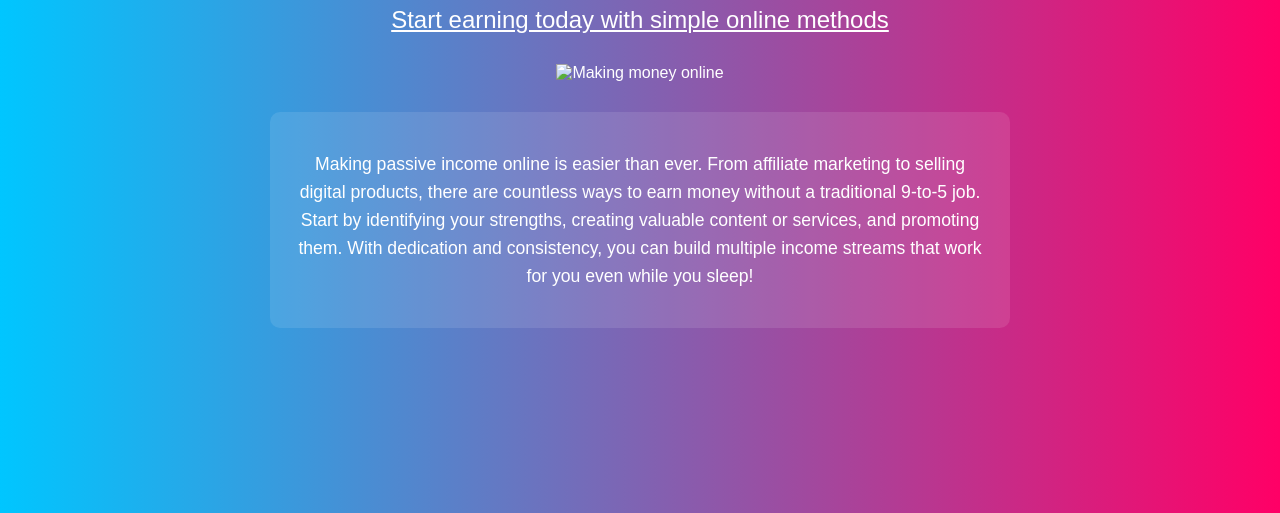
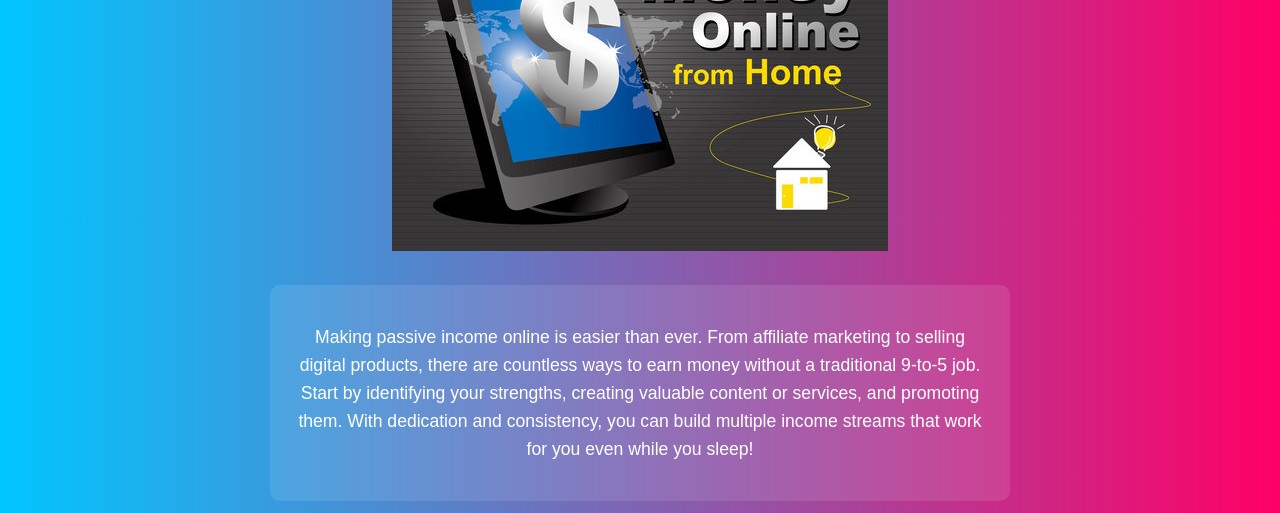
Before and after one commit to Hhajajju/How-to-make-money-online-2, a plain HTML site: page index.html in a window 1280 px wide. Shown: the part 287-800 px from the top of the page. Drawn offline with Linux system fonts and the light colour scheme.

Commit message:
Update index.html

```diff
--- a/index.html
+++ b/index.html
@@ -85,7 +85,7 @@
         <h2>Start earning today with simple online methods</h2>
 
         <div class="image-container">
-            <img src="images/Images/360_F_77746512_uvRWAikgQlRzq3u5xa021IgdMVMXyGEj.jpg" alt="Making money online">
+            <img src="Images/360_F_77746512_uvRWAikgQlRzq3u5xa021IgdMVMXyGEj.jpg" alt="Making money online">
         </div>
 
         <div class="post">
```
